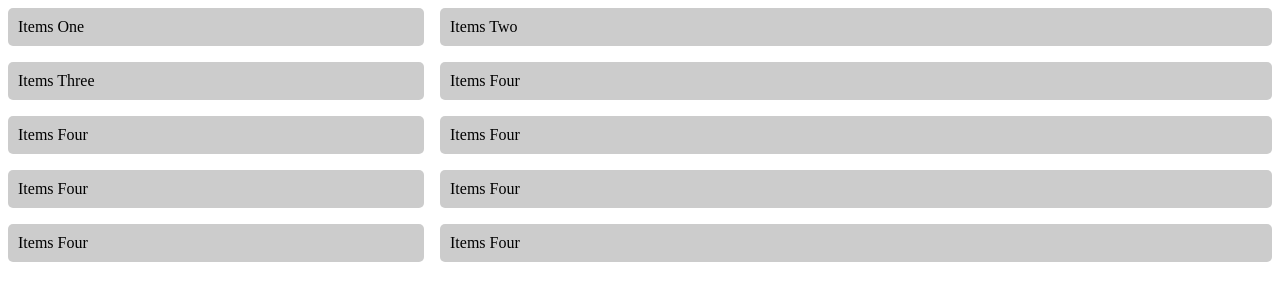
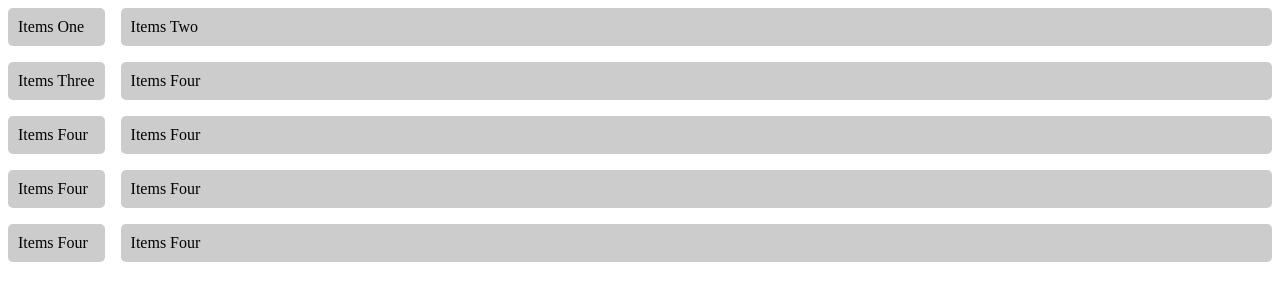
Before and after one commit to samkcdev/understanding-grid-css, a plain HTML site: page index.html in a window 1280 px wide. Drawn offline with Linux system fonts and the light colour scheme.

Commit message:
style changes

```diff
--- a/style.css
+++ b/style.css
@@ -4,7 +4,7 @@
 
 .container {
   display: grid;
-  grid-template-columns: 1fr 2fr;
+  grid-template-columns: auto 2fr;
   grid-gap: 1em;
 }
 
```
